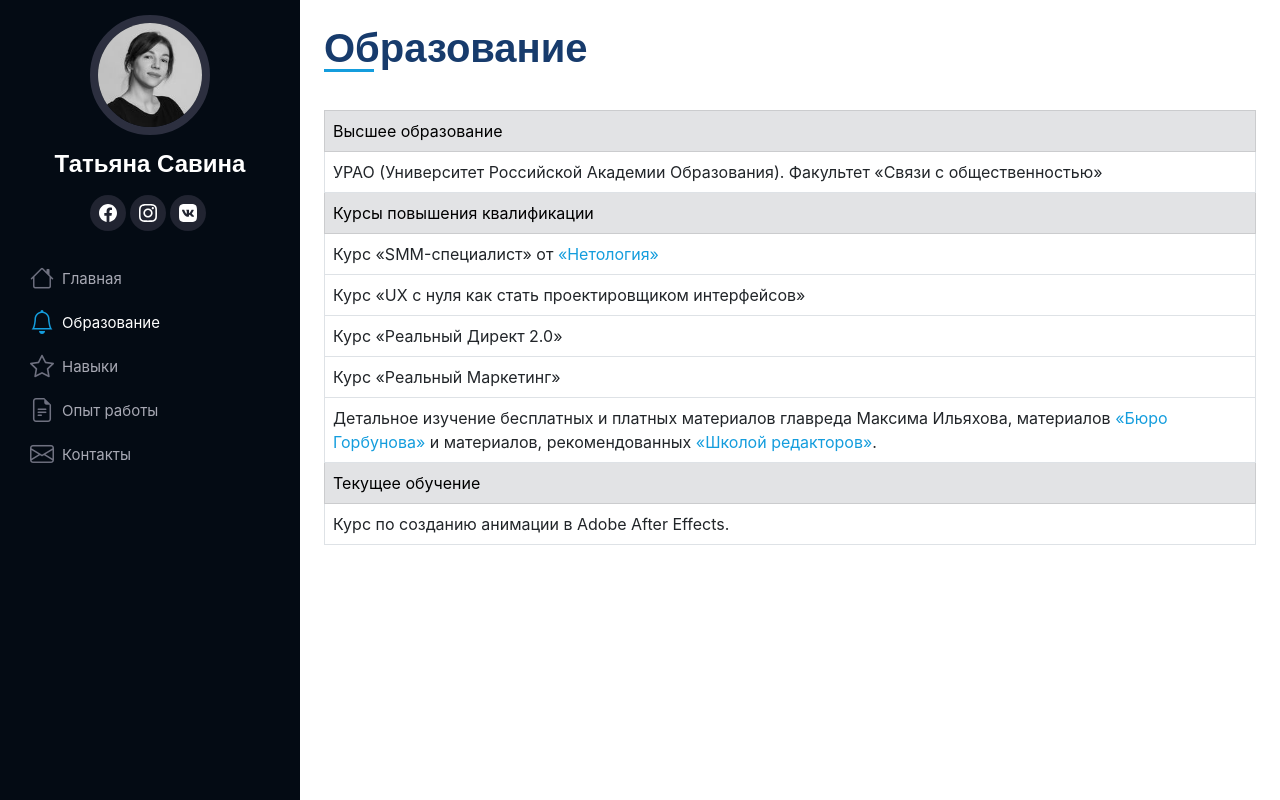
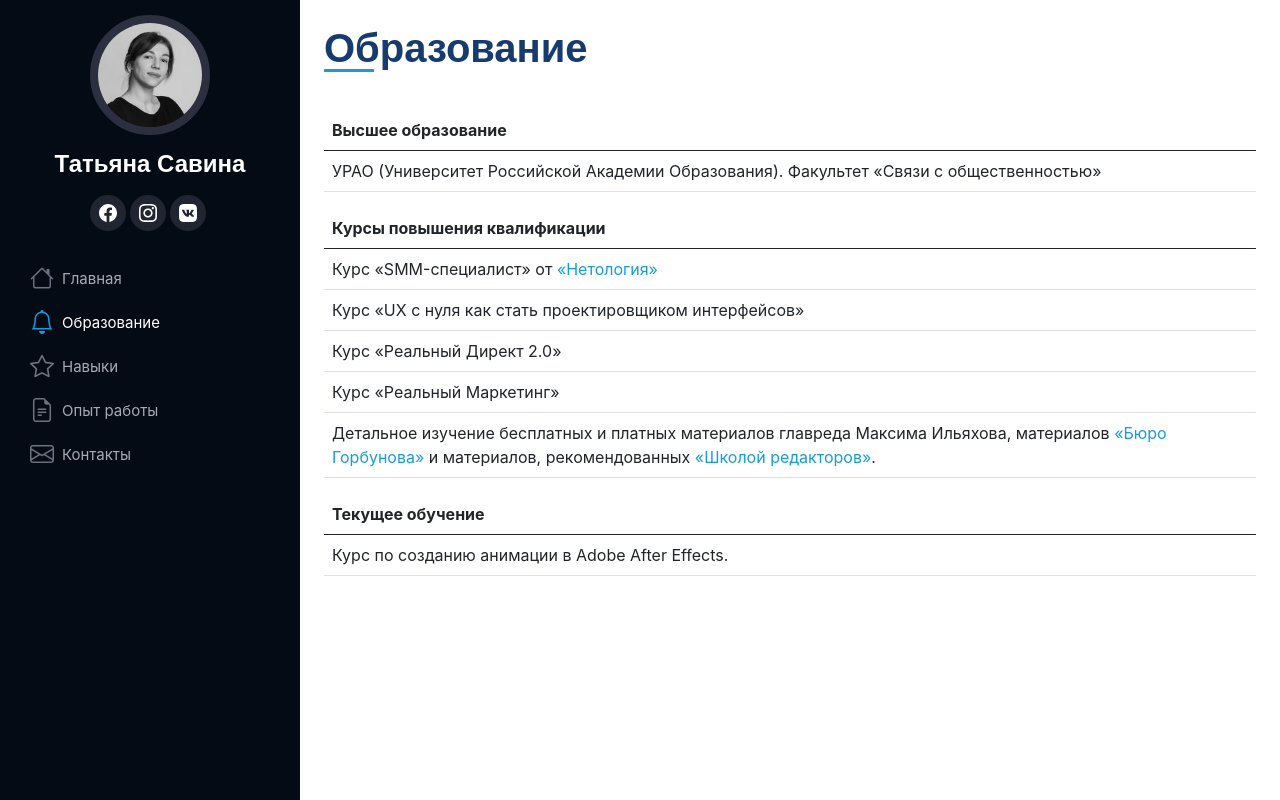
Before and after one commit to larek/personal-taoyami, a Next.js app: page /education in a window 1280 px wide. Built offline with nearby package versions, Linux system fonts and the light colour scheme.

Commit message:
update education page

```diff
--- a/pages/education.js
+++ b/pages/education.js
@@ -6,33 +6,49 @@ export default function education() {
   return (
     <Layout title={title}>
       <Content title={title}>
-        <table className='table table-bordered'>
+        <table className='table table-hover'>
+          <thead>
+            <tr>
+              <th>Высшее образование</th>
+            </tr>
+          </thead>
           <tbody>
-            <tr className='table-secondary'>
-              <td>Высшее образование</td>
-            </tr>
             <tr>
               <td>
                 УРАО (Университет Российской Академии Образования).
                 Факультет «Связи с общественностью»
             </td>
             </tr>
-            <tr className='table-secondary'>
-              <td>Курсы повышения квалификации</td>
+          </tbody>
+        </table>
+
+        <table className='table table-hover'>
+          <thead>
+            <tr>
+              <th>Курсы повышения квалификации</th>
             </tr>
+          </thead>
+          <tbody>
             <tr><td>Курс «SMM-специалист» от <a href='https://netology.ru/programs/smm-specialist' target='_blank'>«Нетология»</a></td></tr>
             <tr><td>Курс «UX c нуля как стать проектировщиком интерфейсов»</td></tr>
             <tr><td>Курс «Реальный Директ 2.0»</td></tr>
             <tr><td>Курс «Реальный Маркетинг»</td></tr>
             <tr><td>Детальное изучение бесплатных и платных материалов главреда Максима Ильяхова, материалов <a href="https://bureau.ru" target='_blank'>«Бюро Горбунова»</a> и материалов, рекомендованных <a href="https://bureau.ru/school/editors/13/" target='_blank'>«Школой редакторов»</a>.</td></tr>
-            <tr className='table-secondary'>
-              <td>Текущее обучение</td>
-            </tr>
-            <tr><td>Курс по созданию анимации в Adobe After Effects.</td></tr>
           </tbody>
         </table>
-        <p>
-        </p>
+
+        <table className='table table-hover'>
+          <thead>
+            <tr>
+              <th>Текущее обучение</th>
+            </tr>
+          </thead>
+          <tbody>
+            <tr>
+              <td>Курс по созданию анимации в Adobe After Effects.</td>
+            </tr>
+          </tbody>
+        </table>
 
       </Content>
     </Layout>
```
